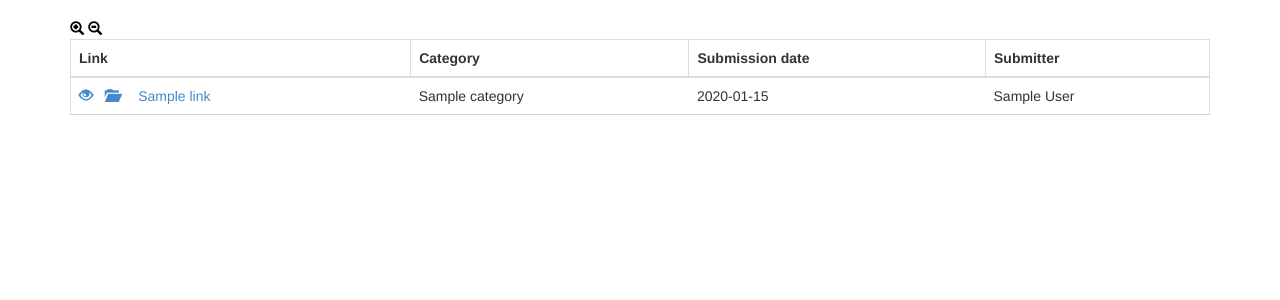
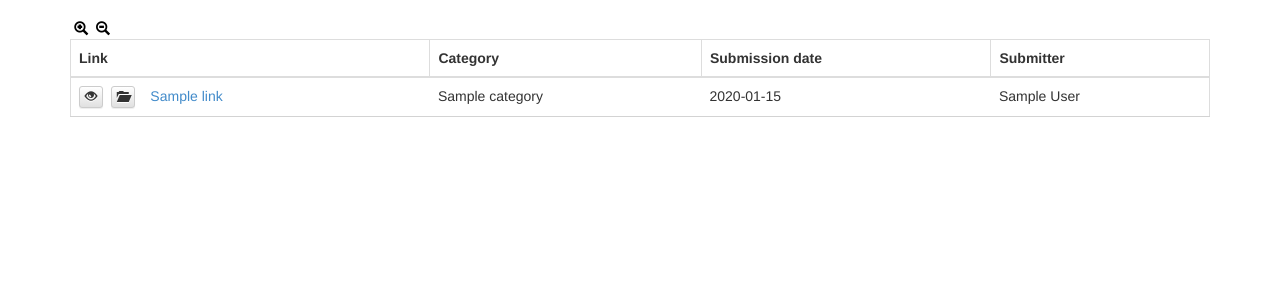
Before and after one commit to mdeous/WaikUp, a Flask app: template waikup/templates/links_list.html in a window 1280 px wide. Shown: the part 51-351 px from the top of the page. Run offline with Flask 2, Linux system fonts and the light colour scheme; the template is opened without the code that fills it: values that come from a table or form of the project are taken from there, most other values are stand-ins (such as "Sample title", 1, 10 or a date in 2020); data that the repository does not hold is empty.

Commit message:
use buttons for link actions

```diff
--- a/waikup/templates/links_list.html
+++ b/waikup/templates/links_list.html
@@ -1,8 +1,8 @@
 {% extends "base.html" %}
 {% block title %}{{ page_name|title }}{% endblock %}
 {% block content %}
-    <a href="#" title="expand all"><span class="glyphicon glyphicon-zoom-in expand-all"></span></a>
-    <a href="#" title="collapse all"><span class="glyphicon glyphicon-zoom-out collapse-all"></span></a>
+    &nbsp;<a href="#" title="expand all"><span class="glyphicon glyphicon-zoom-in expand-all"></span></a>
+    &nbsp;<a href="#" title="collapse all"><span class="glyphicon glyphicon-zoom-out collapse-all"></span></a>
     <table id="links-list" class="table table-hover table-responsive table-bordered">
     <thead>
         <tr>
@@ -17,14 +17,14 @@
             <tr>
                 <td>
                     <a id="link{{ link.id }}"
-                       class="collapser"
+                       class="collapser btn btn-default btn-xs"
                        data-toggle="collapse"
                        data-target="link{{ link.id }}"
                        href="#"
                        title="show description">
                         <span class="glyphicon glyphicon-eye-open"></span>
                     </a>&nbsp;
-                    <a class="toggle-archive link-post-action"
+                    <a class="toggle-archive link-post-action btn btn-default btn-xs"
                        id="toggle-link-{{ link.id }}"
                        href="#"
                        title="toggle archiving">
@@ -42,17 +42,18 @@
                     </form>
                     {% if user.admin or link.author.username == user.username %}
                         <a data-toggle="modal"
+                           class="btn btn-default btn-xs"
                            data-target="#edit-link-modal-{{ link.id }}"
                            href="{{ url_for('webui.edit_link', linkid=link.id, redir=page_name) }}"
                            title="edit link">
                             <span class="glyphicon glyphicon-pencil"></span>
-                        </a>
+                        </a>&nbsp;
                         <a href="#"
-                           class="delete-link link-post-action"
+                           class="delete-link link-post-action btn btn-danger btn-xs"
                            id="delete-link-{{ link.id }}"
                            title="delete">
                             <span class="glyphicon glyphicon-trash"></span>
-                        </a>
+                        </a>&nbsp;
                         <form class="hidden" method="POST"
                               id="delete-form-{{ link.id }}"
                               action="{{ url_for('webui.delete_link', redir=page_name, linkid=link.id) }}">
```
